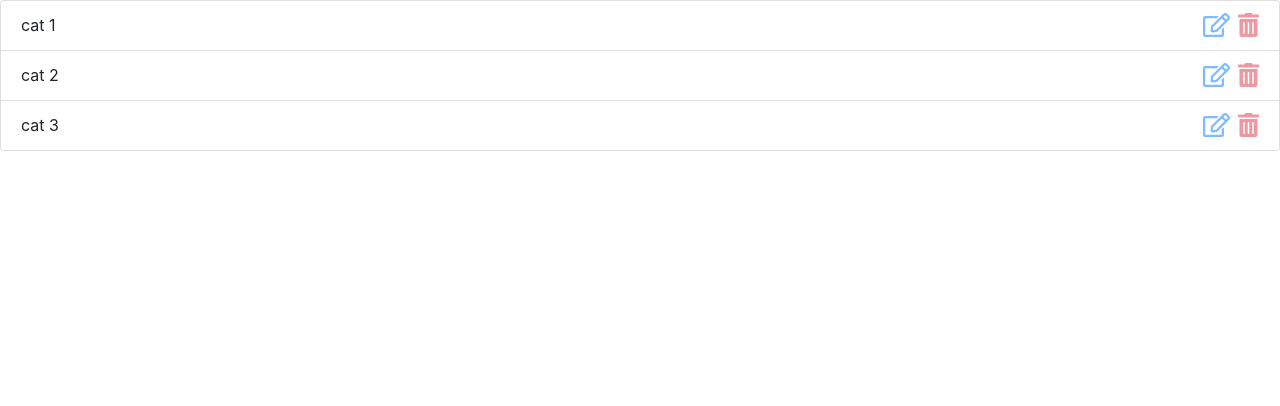
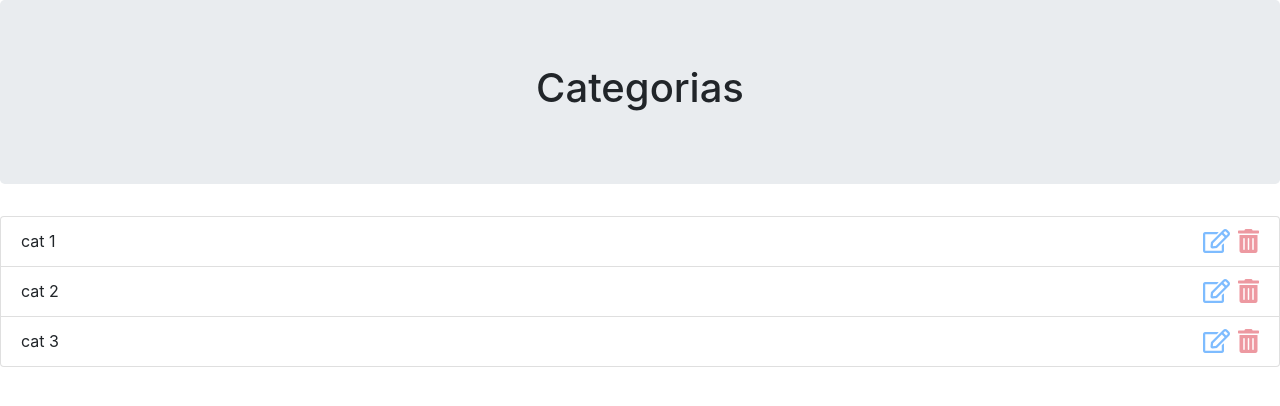
Before and after one commit to geprojetos/react-jobs, a React (Create React App) app: page / in a window 1280 px wide. Shown: the top 406 px of the page. Built offline with nearby package versions, Linux system fonts and the light colour scheme.

Commit message:
Criando o componente Jumbotron

```diff
--- a/src/home/pages/home-page/HomePage.js
+++ b/src/home/pages/home-page/HomePage.js
@@ -1,12 +1,16 @@
 import React, { Component } from 'react';
 
 import ListGroup from '../../components/list/ListGroup';
+import Jumbotron from '../../../shared/components/jumbotron/Jumbotron';
 
 class HomePage extends Component {
 
     render() {
         return (
-            <ListGroup />
+            <section>
+                <Jumbotron title="Categorias" />
+                <ListGroup />
+            </section>
         );
     }
 }
--- /dev/null
+++ b/src/shared/components/jumbotron/Jumbotron.js
@@ -0,0 +1,17 @@
+import React, { Component } from 'react';
+
+class Jumbotron extends Component {
+
+    render() {
+        const { title, subtitle, bg, color } = this.props;
+
+        return (
+            <header className={`jumbotron text-center ${ bg } ${ color }`}>
+                <h1>{ title }</h1>
+                { subtitle ? <h3>{ subtitle }</h3>: '' }
+            </header>
+        );
+    }
+}
+
+export default Jumbotron;
```
